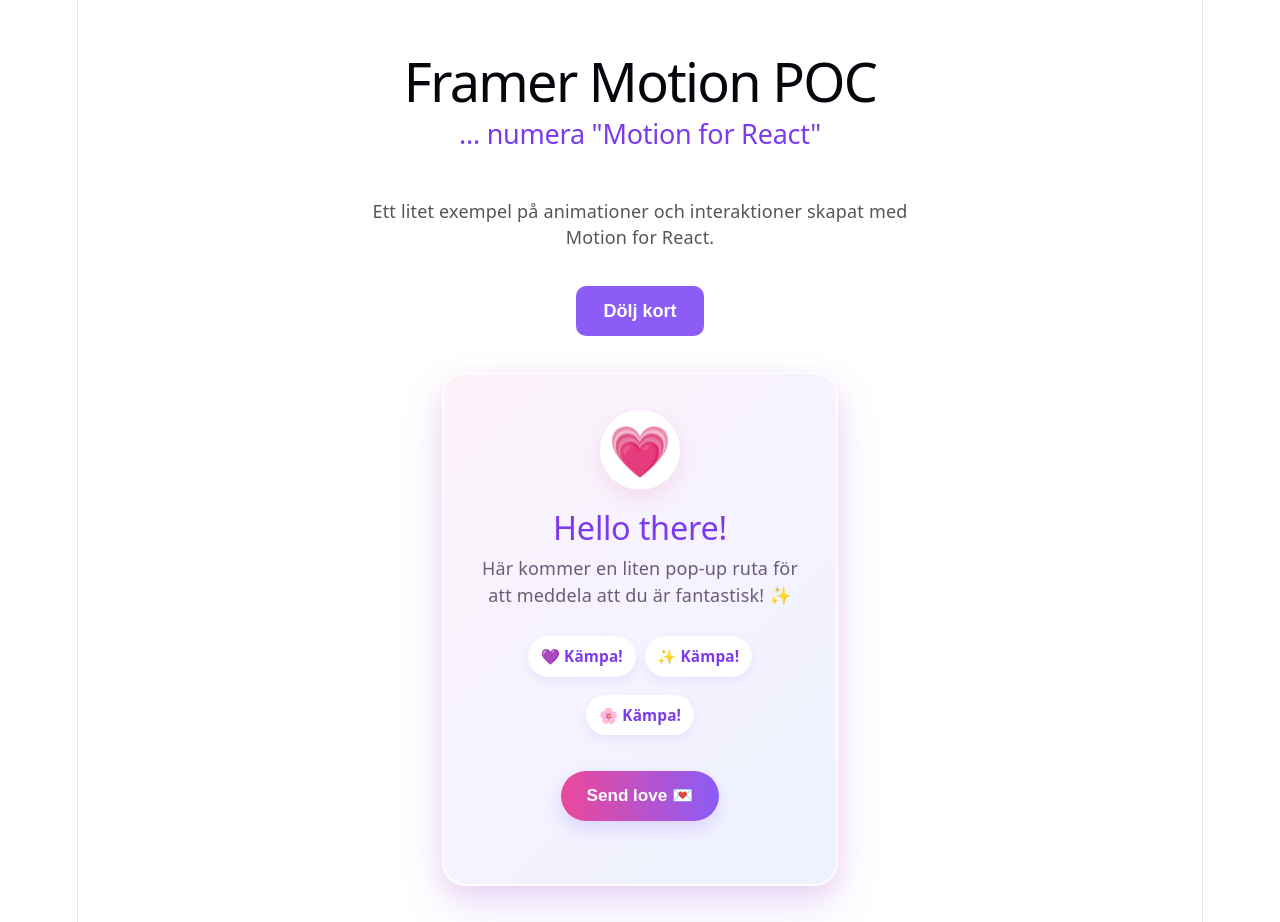
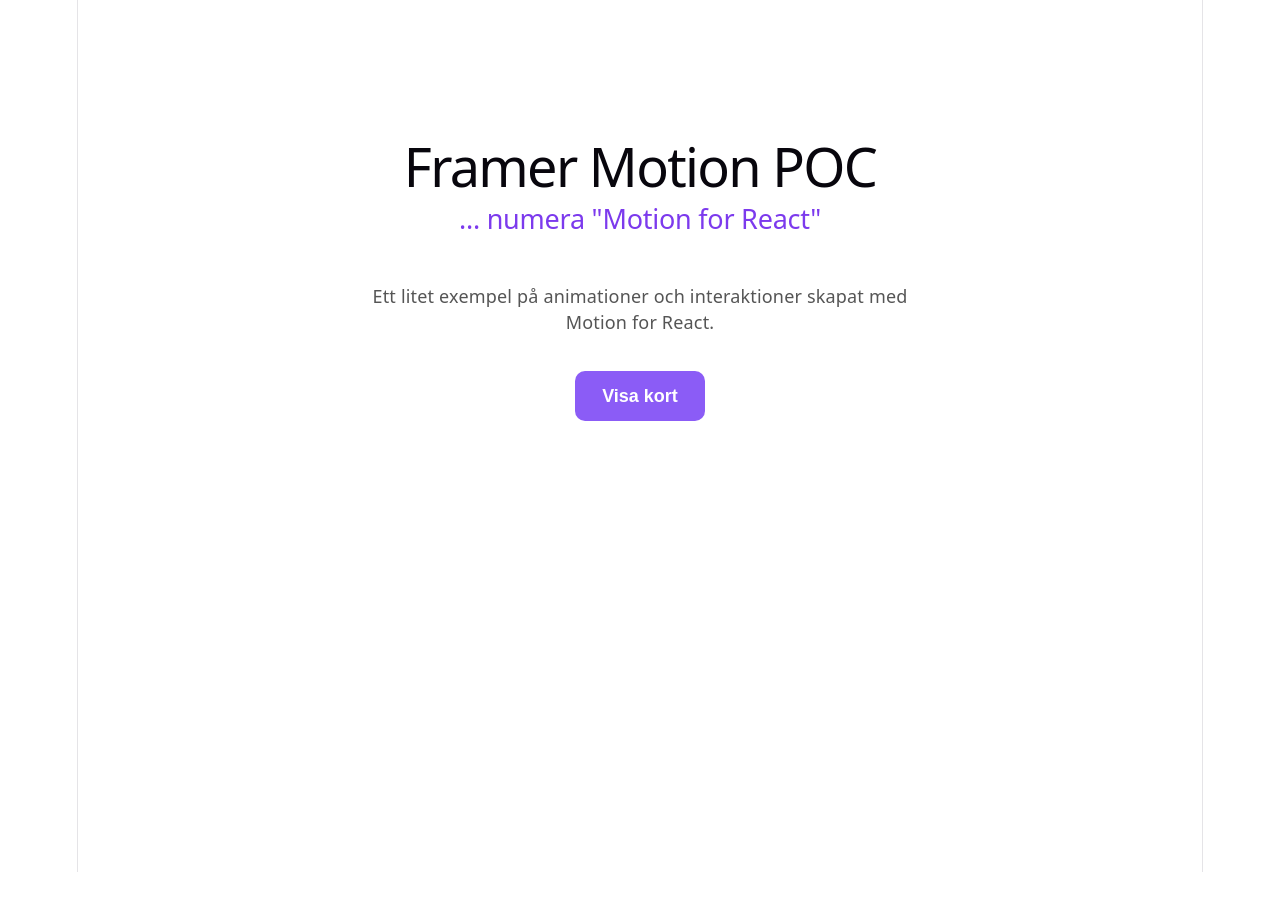
Before and after one commit to Cebellina/framer-motion, a React (Vite) app in the folder framer-motion-poc/: page / in a window 1280 px wide. After the commit the page ends 872 px from the top, so only its background shows below. Built offline with nearby package versions, Linux system fonts and the light colour scheme.

Commit message:
update card initial state and reset interaction

```diff
--- a/framer-motion-poc/src/App.jsx
+++ b/framer-motion-poc/src/App.jsx
@@ -3,8 +3,16 @@ import { motion, AnimatePresence } from "motion/react";
 import "./App.css";
 
 function App() {
-  const [showCard, setShowCard] = useState(true);
+  const [showCard, setShowCard] = useState(false);
   const [loveSent, setLoveSent] = useState(false);
+
+  const toggleCard = () => {
+    if (showCard) {
+      setLoveSent(false);
+    }
+
+    setShowCard(!showCard);
+  };
 
   return (
     <main className="app">
@@ -18,7 +26,7 @@ function App() {
 
       <button
         className="toggle-button"
-        onClick={() => setShowCard(!showCard)}
+        onClick={toggleCard}
       >
         {showCard ? "Dölj kort" : "Visa kort"}
       </button>
@@ -28,11 +36,28 @@ function App() {
           {showCard && (
             <motion.article
               className="card"
-              initial={{ opacity: 0, y: 40, scale: 0.9 }}
-              animate={{ opacity: 1, y: 0, scale: 1 }}
-              exit={{ opacity: 0, y: -30, scale: 0.9 }}
-              whileHover={{ scale: 1.06, rotate: 1 }}
-              whileTap={{ scale: 0.97 }}
+              initial={{
+                opacity: 0,
+                y: 40,
+                scale: 0.9,
+              }}
+              animate={{
+                opacity: 1,
+                y: 0,
+                scale: 1,
+              }}
+              exit={{
+                opacity: 0,
+                y: -30,
+                scale: 0.9,
+              }}
+              whileHover={{
+                scale: 1.06,
+                rotate: 1,
+              }}
+              whileTap={{
+                scale: 0.97,
+              }}
               transition={{
                 type: "spring",
                 stiffness: 260,
@@ -50,20 +75,27 @@ function App() {
 
               <h2>Hello there!</h2>
 
-              <p>Här kommer en liten pop-up ruta för att meddela att du är fantastisk! ✨</p>
+              <p>
+                Här kommer en liten pop-up ruta för att meddela att du är
+                fantastisk! ✨
+              </p>
 
               <div className="card-tags">
-                <span>💜 Kämpa! </span>
-                <span>✨ Kämpa! </span>
-                <span>🌸 Kämpa! </span>
+                <span>💜 Kämpa!</span>
+                <span>✨ Kämpa!</span>
+                <span>🌸 Kämpa!</span>
               </div>
 
               <div className="love-area">
                 <motion.button
                   className="card-button"
                   onClick={() => setLoveSent(!loveSent)}
-                  whileHover={{ scale: 1.08 }}
-                  whileTap={{ scale: 0.9 }}
+                  whileHover={{
+                    scale: 1.08,
+                  }}
+                  whileTap={{
+                    scale: 0.9,
+                  }}
                 >
                   {loveSent ? "Love sent! 💕" : "Send love 💌"}
                 </motion.button>
```
